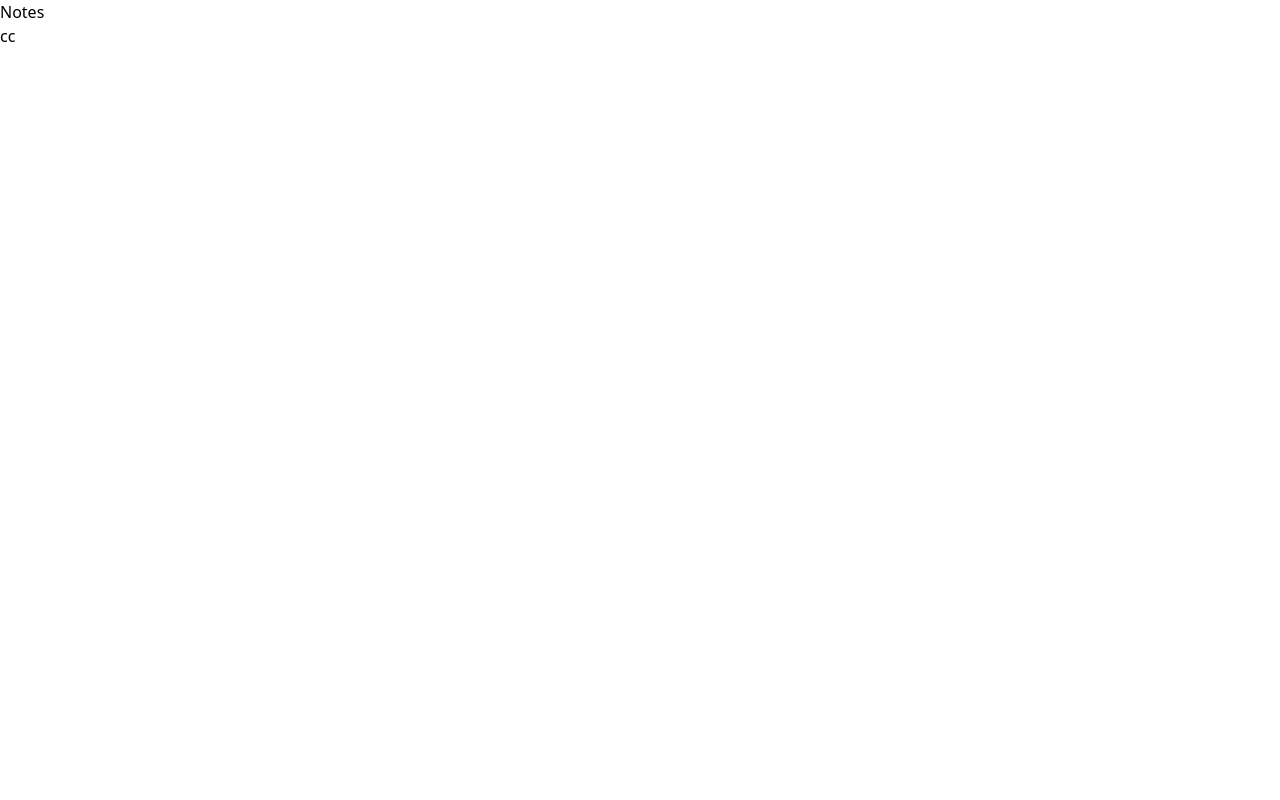
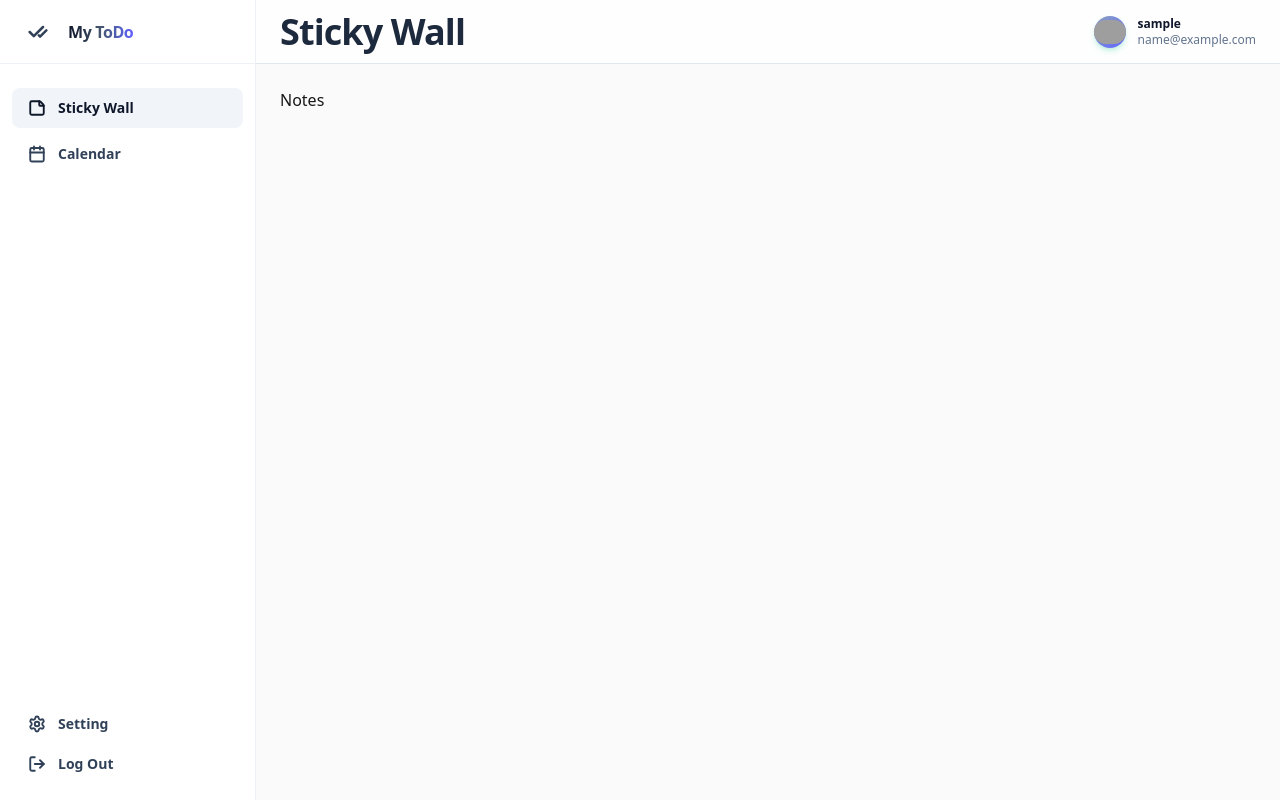
Before and after one commit to FranzVincentTogonon26/MyToDo, a React (Vite) app in the folder frontend/: page /notes in a window 1280 px wide. Built offline with nearby package versions, Linux system fonts and the light colour scheme; sample sign-in values are in the browser's storage; grey boxes are pictures that could not be loaded.

Commit message:
Building Sidebar Page and header Page

```diff
--- a/frontend/src/context/AuthProvider.jsx
+++ b/frontend/src/context/AuthProvider.jsx
@@ -31,7 +31,7 @@ export const AuthProvider = ({children}) => {
 
   const login = ( user, token ) => {
     localStorage.setItem('token', token);
-    localStorage.setItem('user', user);
+    localStorage.setItem('user', JSON.stringify(user));
     setUser(user);
     setIsAuthenticated(true);
   };
--- a/frontend/src/pages/components/layout/AppLayout.jsx
+++ b/frontend/src/pages/components/layout/AppLayout.jsx
@@ -1,9 +1,25 @@
-import React from 'react'
+import React, { useState } from 'react'
+import Sidebar from './Sidebar'
+import Header from './Header'
 
 const AppLayout = ({children}) => {
+
+  const [isSidebarOpen, setIsSidebarOpen] = useState(false);
+
+  const toggleSidebar = () => {
+    setIsSidebarOpen(!isSidebarOpen);
+  }
+
   return (
-    // Building Sidebar
-    <div>{children}cc</div>
+    <div className="flex h-screen bg-neutral-50 text-neutral-900">
+      <Sidebar isSidebarOpen={isSidebarOpen} toggleSidebar={toggleSidebar}  />
+      <div className="flex-1 flex flex-col overflow-hidden">
+        <Header toggleSidebar={toggleSidebar} />
+        <main className="flex-1 overflow-hidden overflow-y-auto p-6">
+          {children}
+        </main>
+      </div>
+    </div>
   )
 }
 
--- /dev/null
+++ b/frontend/src/pages/components/layout/Header.jsx
@@ -0,0 +1,48 @@
+import React from 'react'
+import { useAuth } from '../../../context/useAuth'
+import { Menu } from 'lucide-react';
+
+const Header = ({toggleSidebar}) => {
+
+  const { user } = useAuth();
+
+  return (
+   <header className='sticky top-0 z-40 w-full h-16 bg-white/80 backdrop-blur-xl border-b border-slate-200'>
+      <div className="flex items-center justify-between h-full px-6">
+
+        {/* Mobile Menu Button */}
+        <button
+          onClick={toggleSidebar}
+          className="md:hidden inline-flex items-center justify-center w-10 h-10 text-slate-600 hover:text-slate-900 hover:bg-slate-100 rounded-xl transition-all duration-200"
+          aria-label='Toogle Sidebar'
+        >
+          <Menu size={24} />
+        </button>
+
+        {/* Header Title */}
+        <div className="hidden md:block">
+            <h1 className="text-4xl font-bold block text-slate-800 tracking-tight">Sticky Wall</h1>
+        </div>
+
+        <div className="flex items-center gap-3">
+          {/* User Profile */}
+          <div className="flex items-center  pl-3 ">
+            <div className="flex items-center gap-3 px-3 py-1.5 rounded-full hover:bg-slate-50 transition-colors duration-200 cursor-pointer group">
+              <div className="w-8 h-8 rounded-full bg-linear-to-br from-slate-400 to-indigo-500 flex items-center justify-center text-white shadow-md shadow-emerald-500/20 group-hover:shadow-lg group-hover:shadow-emerald-500/30 transition-all duration-200">
+                <img class="mx-auto rounded-full sm:mx-0 sm:shrink-0" src="https://tailwindcss.com/_next/static/media/erin-lindford.fbd7bb53.jpg" alt="" />
+              </div>
+            </div>
+            <div>
+              <p className="text-xs font-semibold text-slate-900">{user?.username || 'User'}</p>
+              <p className="text-xs text-slate-500">{user?.email || 'user_email.com'}</p>
+            </div>
+          </div>
+
+        </div>
+
+      </div>
+    </header>
+  )
+}
+
+export default Header
--- /dev/null
+++ b/frontend/src/pages/components/layout/Sidebar.jsx
@@ -0,0 +1,77 @@
+import React from 'react'
+import { Calendar, CheckCheckIcon, CheckCircle2Icon, CheckIcon, LogOut, Notebook, Settings, StickyNote } from 'lucide-react'
+import { NavLink, useNavigate } from 'react-router'
+import { useAuth } from '../../../context/useAuth'
+
+const Sidebar = ({ isSidebarOpen, toggleSidebar }) => {
+
+const { logout } = useAuth();
+const navigate = useNavigate();
+
+const navLinks = [
+    { to: '/notes', icon: StickyNote, text: 'Sticky Wall'},
+    { to: '/calendars', icon: Calendar, text: 'Calendar'}
+];
+
+const handleLogout = () => {
+    logout();
+    navigate('/login');
+}
+
+  return (
+    <>
+        <div
+            className={`fixed inset-0 bg-black/30 z-40 mf:hidden transition-opacity duration-300 ${ isSidebarOpen ? 'opacity-100' : 'opacity-0 pointer-events-none' }`}
+            onClick={toggleSidebar}
+            aria-hidden="true"
+        />
+        <aside className={`fixed top-0 left-0 h-full w-64 bg-white/90 backdrop-blur-lg border-r border-slate-200/60 z-50 md:relative md:w-64 md:shrink-0 md:flex md:flex-col md:translate-x-0 transition-transform duration-300 ease-in-out ${ isSidebarOpen ? 'translate-x-0' : '-translate-x-full' }`}>
+            <div className="flex items-center justify-start h-16 px-5 border-b border-slate-200/60">
+                <div className="flex items-center gap-3">
+                    <div className="flex items-center justify-center w-9 h-9">
+                        <CheckCheckIcon className='w-5 h-5 text-slate-700' strokeWidth={3} />
+                    </div>
+                    <h1 className="text-sm md:text-base font-bold tracking-tight bg-linear-to-r from-slate-900 via-slate-600 to-indigo-500 inline-block text-transparent bg-clip-text">My ToDo</h1>
+                </div>
+            </div>
+            <nav className="flex-1 px-3 py-6 space-y-1.5">
+                {
+                    navLinks.map((link) => (
+                        <NavLink
+                            key={link.to}
+                            to={link.to}
+                            className={
+                                ({ isActive }) =>
+                                    `group flex items-center gap-3 px-4 py-2.5 text-sm rounded-lg transition-all duration-200
+                                        ${ isActive ? 'bg-slate-100 text-slate-900 font-bold' : 'text-slate-700 hover:bg-slate-50 hover:text-slate-900 font-semibold' }
+                                    `
+                            }
+                        >
+                            {
+                                ({ isActive }) => (
+                                    <>
+                                        <link.icon size={18} strokeWidth={2.5} className={`transition-transform duration-200 ${ isActive ? '' : 'group-hover:scale-110' }`} />
+                                        {link.text}
+                                    </>
+                                )
+                            }
+                        </NavLink>
+                    ))
+                }
+            </nav>
+            <div className="px-3 py-4 border-slate-200/60">
+                <button className='group flex items-center gap-3 w-full px-4 py-2.5 text-sm font-semibold text-slate-700 hover:bg-slate-50 hover:text-slate-900 rounded-lg transition-all duration-200'>
+                    <Settings className='transition-transform duration-200 group-hover:scale-110' size={18} strokeWidth={2.5} />
+                    Setting
+                </button>
+                <button onClick={handleLogout} className='group flex items-center gap-3 w-full px-4 py-2.5 text-sm font-semibold text-slate-700 hover:bg-red-50 hover:text-red-600 rounded-lg transition-all duration-200'>
+                    <LogOut className='transition-transform duration-200 group-hover:scale-110' size={18} strokeWidth={2.5} />
+                    Log Out
+                </button>
+            </div>
+        </aside>
+    </>
+  )
+}
+
+export default Sidebar
```
Also changed, not shown: 1 other file (tests, documents, lock files or other folders).
